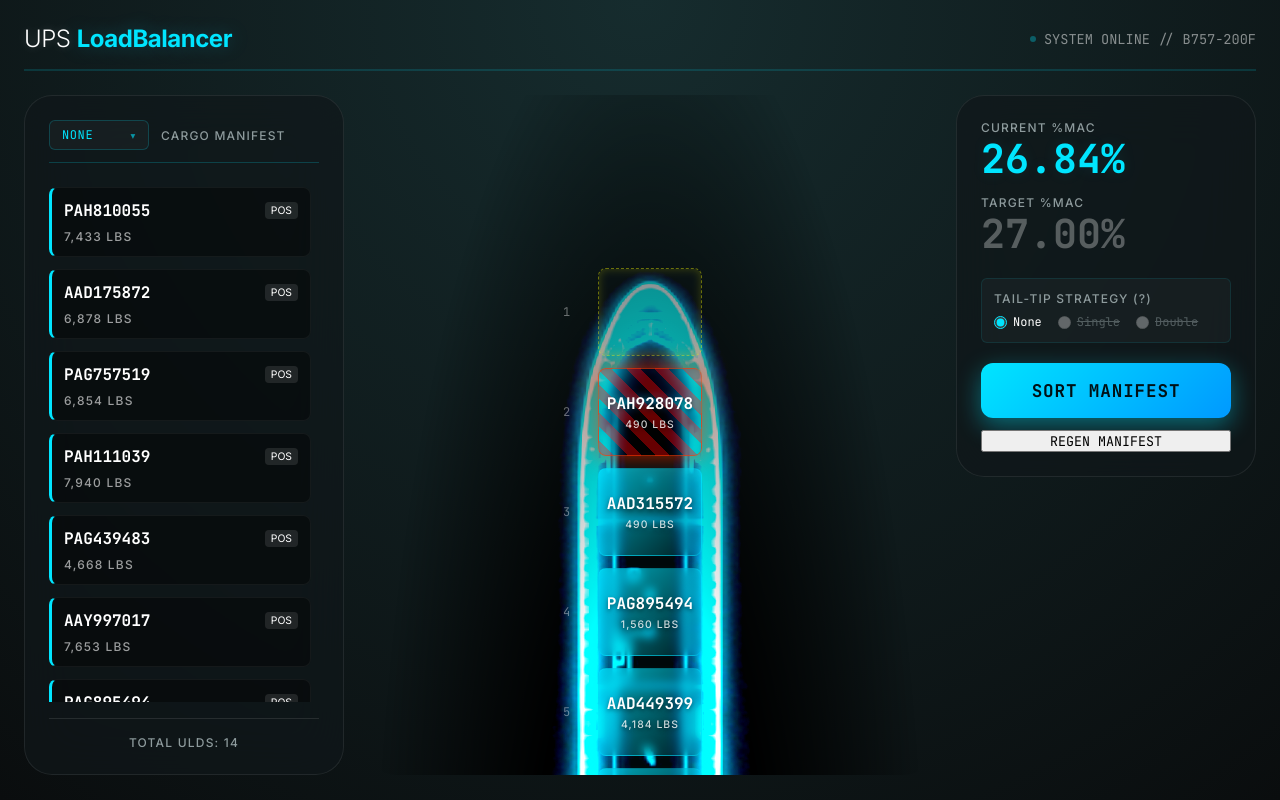
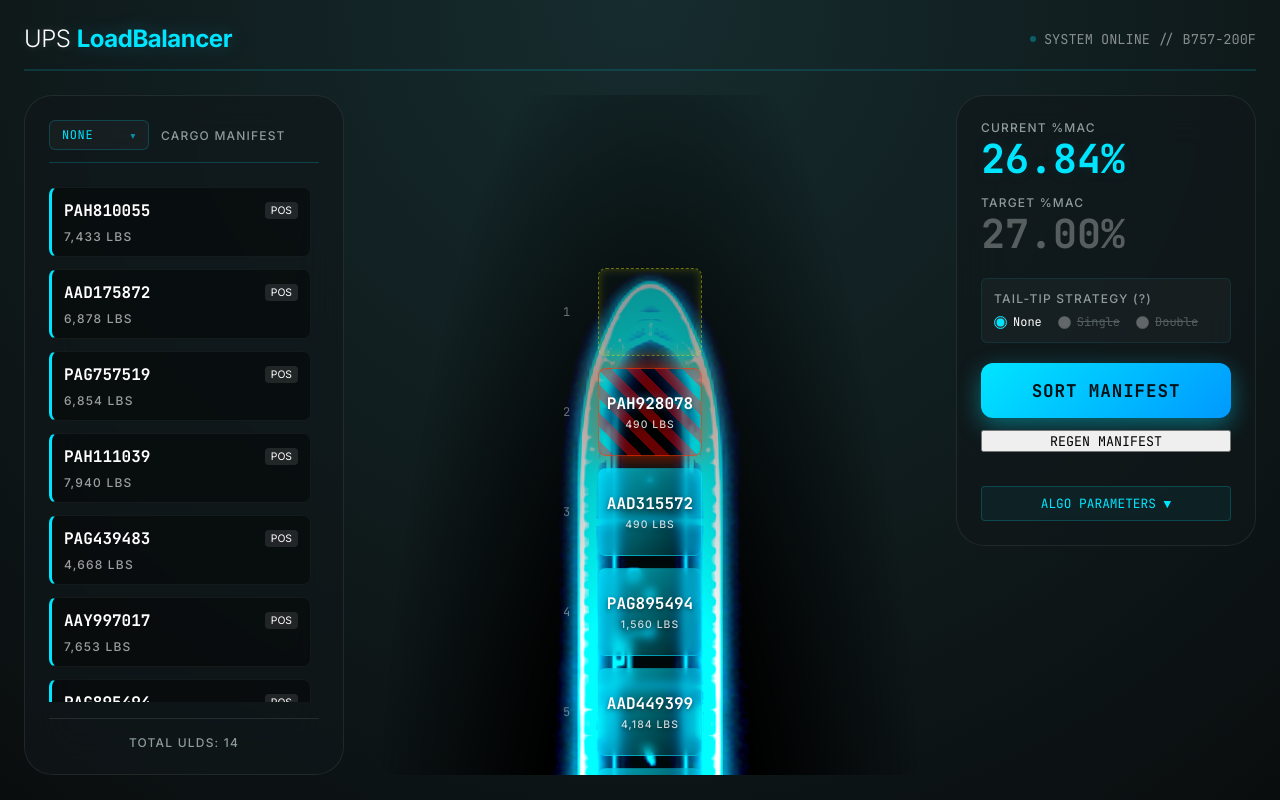
Before and after one commit to mmunro3318/ups-plane-loading, a React (Vite) app: page / in a window 1280 px wide. Both pictures are taken after a click on the element 335 px from the left and 361 px from the top of the page. Built offline with nearby package versions, Linux system fonts and the light colour scheme.

Commit message:
constrained position 1 as required unless tail-tip present (position 15 is also empty). added algo metaparemters form for user to tweak search algo, including a 'greedy seed' toggle to seed the initial load order as a greedy heaviest aft load

```diff
--- a/src/App.jsx
+++ b/src/App.jsx
@@ -5,7 +5,7 @@ import ManifestSidebar from './components/ManifestSidebar';
 import ControlPanel from './components/ControlPanel';
 import LandingPage from './components/LandingPage';
 import { generateEmptySlots, BOEING_757_SPECS } from './engine/planeData';
-import { optimizeLoadOrder } from './engine/optimizer';
+import { optimizeLoadOrder, randomizeLoadOrder } from './engine/optimizer';
 import { calculateMacPercent } from './engine/scoring';
 import { generateRandomManifest } from './engine/manifestGenerator';
 import './App.css';
@@ -24,6 +24,12 @@ function App() {
   const [macPercent, setMacPercent] = useState(null);
   const [bestScore, setBestScore] = useState(null);
   const [tailTipMode, setTailTipMode] = useState('none');
+  const [algoParams, setAlgoParams] = useState({
+    temperature: 100.0,
+    coolingRate: 0.995,
+    maxIterations: 10000,
+    greedySeed: true
+  });
 
   const handleSelectPlane = (planeId) => {
     setSelectedPlane(planeId);
@@ -115,11 +121,18 @@ function App() {
 
     // We run the optimizer async so we don't block the UI entirely
     setTimeout(() => {
+      let initialOrder = loadOrder;
+      if (!algoParams.greedySeed) {
+        initialOrder = randomizeLoadOrder(loadOrder, tailTipMode);
+      }
+
       const { bestOrder, bestScore } = optimizeLoadOrder(
-        loadOrder,
+        initialOrder,
         null, // progress callback not used sync
-        10000, // 10k iterations
-        tailTipMode
+        algoParams.maxIterations,
+        tailTipMode,
+        algoParams.temperature,
+        algoParams.coolingRate
       );
 
       setLoadOrder(bestOrder);
@@ -163,6 +176,8 @@ function App() {
             tailTipMode={tailTipMode}
             onTailTipChange={handleTailTipChange}
             manifest={manifest}
+            algoParams={algoParams}
+            setAlgoParams={setAlgoParams}
           />
         </section>
       </main>
--- a/src/components/ControlPanel.css
+++ b/src/components/ControlPanel.css
@@ -148,3 +148,80 @@
         box-shadow: inset 0 0 20px rgba(0, 229, 255, 0.3), 0 0 20px rgba(0, 229, 255, 0.2);
     }
 }
+
+/* Algo Parameters Section */
+.algo-params-section {
+    display: flex;
+    flex-direction: column;
+    gap: 8px;
+    margin-top: 10px;
+}
+
+.params-toggle-btn {
+    appearance: none;
+    border: 1px solid rgba(0, 229, 255, 0.2);
+    background: rgba(0, 229, 255, 0.05);
+    color: var(--color-primary-cyan);
+    font-size: 0.8rem;
+    padding: 8px;
+    border-radius: 4px;
+    cursor: pointer;
+    transition: all 0.2s;
+    text-align: center;
+}
+
+.params-toggle-btn:hover {
+    background: rgba(0, 229, 255, 0.1);
+}
+
+.params-card {
+    display: flex;
+    flex-direction: column;
+    gap: 12px;
+    padding: 16px;
+    background: rgba(0, 0, 0, 0.3);
+    border: 1px solid rgba(255, 255, 255, 0.1);
+    border-radius: 6px;
+}
+
+.param-group {
+    display: flex;
+    flex-direction: column;
+    gap: 6px;
+}
+
+.param-label {
+    font-size: 0.75rem;
+    color: var(--color-text-secondary);
+}
+
+.param-group input[type="range"] {
+    accent-color: var(--color-primary-cyan);
+    width: 100%;
+}
+
+.checkbox-group {
+    margin-top: 4px;
+}
+
+.reset-params-btn {
+    appearance: none;
+    border: 1px solid rgba(255, 179, 0, 0.5);
+    background: transparent;
+    color: #FFB300;
+    font-size: 0.75rem;
+    padding: 8px;
+    border-radius: 4px;
+    cursor: pointer;
+    margin-top: 8px;
+    transition: all 0.2s;
+}
+
+.reset-params-btn:hover {
+    background: rgba(255, 179, 0, 0.1);
+}
+
+.reset-params-btn:disabled {
+    opacity: 0.5;
+    cursor: not-allowed;
+}
--- a/src/components/ControlPanel.jsx
+++ b/src/components/ControlPanel.jsx
@@ -1,9 +1,10 @@
 // src/components/ControlPanel.jsx
-import React from 'react';
+import React, { useState } from 'react';
 import { BOEING_757_SPECS } from '../engine/planeData';
 import './ControlPanel.css';
 
-export default function ControlPanel({ onSort, onRegenerate, isSorting, currentScore, macPercent, tailTipMode, onTailTipChange, manifest }) {
+export default function ControlPanel({ onSort, onRegenerate, isSorting, currentScore, macPercent, tailTipMode, onTailTipChange, manifest, algoParams, setAlgoParams }) {
+    const [isParamsOpen, setIsParamsOpen] = useState(false);
     // Determine the color of the score based on how close it is to the optimal MAC
     const deviation = Math.abs(BOEING_757_SPECS.optimalAftCog - macPercent);
     let scoreColorClass = "score-good";
@@ -69,6 +70,73 @@ export default function ControlPanel({ onSort, onRegenerate, isSorting, currentS
                     REGEN MANIFEST
                 </button>
             </div>
+
+            <div className="algo-params-section">
+                <button
+                    className="params-toggle-btn mono-text"
+                    onClick={() => setIsParamsOpen(!isParamsOpen)}
+                >
+                    ALGO PARAMETERS {isParamsOpen ? '▲' : '▼'}
+                </button>
+                {isParamsOpen && algoParams && (
+                    <div className="params-card">
+                        <div className="param-group">
+                            <label className="param-label mono-text" title="Initial Temperature: Higher means it will explore more and accept worse states initially.">
+                                Temp: {algoParams.temperature}
+                            </label>
+                            <input
+                                type="range"
+                                min="1" max="500" step="1"
+                                value={algoParams.temperature}
+                                onChange={(e) => setAlgoParams({ ...algoParams, temperature: parseFloat(e.target.value) })}
+                                disabled={isSorting}
+                            />
+                        </div>
+                        <div className="param-group">
+                            <label className="param-label mono-text" title="Cooling Rate: How fast it drops temperature. Closer to 1 cools slower (longer search).">
+                                Cool Rate: {algoParams.coolingRate}
+                            </label>
+                            <input
+                                type="range"
+                                min="0.8" max="0.999" step="0.001"
+                                value={algoParams.coolingRate}
+                                onChange={(e) => setAlgoParams({ ...algoParams, coolingRate: parseFloat(e.target.value) })}
+                                disabled={isSorting}
+                            />
+                        </div>
+                        <div className="param-group">
+                            <label className="param-label mono-text" title="Max Iterations: Maximum number of swaps it will attempt.">
+                                Iters: {algoParams.maxIterations}
+                            </label>
+                            <input
+                                type="range"
+                                min="1000" max="50000" step="1000"
+                                value={algoParams.maxIterations}
+                                onChange={(e) => setAlgoParams({ ...algoParams, maxIterations: parseInt(e.target.value) })}
+                                disabled={isSorting}
+                            />
+                        </div>
+                        <div className="param-group checkbox-group">
+                            <label className="radio-label">
+                                <input
+                                    type="checkbox"
+                                    checked={algoParams.greedySeed}
+                                    onChange={(e) => setAlgoParams({ ...algoParams, greedySeed: e.target.checked })}
+                                    disabled={isSorting}
+                                />
+                                <span className="mono-text" title="Greedy Seed: Starts sorting from a heuristic rather than a random layout.">Greedy Seed</span>
+                            </label>
+                        </div>
+                        <button
+                            className="reset-params-btn mono-text"
+                            onClick={() => setAlgoParams({ temperature: 100.0, coolingRate: 0.995, maxIterations: 10000, greedySeed: true })}
+                            disabled={isSorting}
+                        >
+                            RESET PARAMETERS
+                        </button>
+                    </div>
+                )}
+            </div>
         </div>
     );
 }
--- a/src/engine/optimizer.js
+++ b/src/engine/optimizer.js
@@ -34,7 +34,27 @@ function generateNeighbor(currentOrder, lockedPositions = []) {
     return nextOrder;
 }
 
-export function optimizeLoadOrder(initialLoadOrder, onProgress, maxIterations = 5000, tailTipMode = 'none') {
+export function randomizeLoadOrder(initialLoadOrder, tailTipMode = 'none') {
+    let currentOrder = copyLoadOrder(initialLoadOrder);
+
+    // Determine locked positions based on tailTipMode
+    let lockedPositions = [];
+    const numVoids = currentOrder.filter(slot => !slot.uld).length;
+
+    if (tailTipMode === 'single' && numVoids >= BOEING_757_SPECS.tailTipConfig.single.minVoidsRequired) {
+        lockedPositions = BOEING_757_SPECS.tailTipConfig.single.forceVoidPositions;
+    } else if (tailTipMode === 'double' && numVoids >= BOEING_757_SPECS.tailTipConfig.double.minVoidsRequired) {
+        lockedPositions = BOEING_757_SPECS.tailTipConfig.double.forceVoidPositions;
+    }
+
+    // Perform enough valid random swaps to scramble the order
+    for (let i = 0; i < 50; i++) {
+        currentOrder = generateNeighbor(currentOrder, lockedPositions);
+    }
+    return currentOrder;
+}
+
+export function optimizeLoadOrder(initialLoadOrder, onProgress, maxIterations = 5000, tailTipMode = 'none', initialTemperature = 100.0, coolingRate = 0.995) {
     let currentOrder = copyLoadOrder(initialLoadOrder);
 
     // Determine locked positions based on tailTipMode
@@ -52,8 +72,7 @@ export function optimizeLoadOrder(initialLoadOrder, onProgress, maxIterations =
     let bestOrder = copyLoadOrder(currentOrder);
     let bestScore = currentScore;
 
-    let temperature = 100.0;
-    const coolingRate = 0.995;
+    let temperature = initialTemperature;
 
     for (let iter = 0; iter < maxIterations; iter++) {
         const neighbor = generateNeighbor(currentOrder, lockedPositions);
--- a/src/engine/scoring.js
+++ b/src/engine/scoring.js
@@ -84,6 +84,14 @@ export function scoreLoadOrder(loadOrder) {
 
     // --- TIPPING PREVENTION CONSTRAINTS ---
 
+    // 0. Position 1 Dependency on Position 15 (Tail-Tip Protection)
+    const pos1Slot = loadOrder.find(s => s.positionId === 1);
+    const pos15Slot = loadOrder.find(s => s.positionId === 15);
+    if (pos1Slot && !pos1Slot.uld && pos15Slot && pos15Slot.uld) {
+        // Massive penalty to ensure optimizer rejects leaving pos 1 empty if pos 15 has cargo
+        penalty += 50000;
+    }
+
     // 1. Cumulative Aft Limits (from planeData poster limits)
     if (BOEING_757_SPECS.cumulativeAftLimits) {
         BOEING_757_SPECS.cumulativeAftLimits.forEach(limit => {
@@ -147,6 +155,11 @@ export function isLoadOrderValid(loadOrder) {
         }
     }
 
+    // Position 1 vs 15 rule
+    const pos1Slot = loadOrder.find(s => s.positionId === 1);
+    const pos15Slot = loadOrder.find(s => s.positionId === 15);
+    if (pos1Slot && !pos1Slot.uld && pos15Slot && pos15Slot.uld) return false;
+
     const macPercent = calculateMacPercent(loadOrder);
     if (macPercent < BOEING_757_SPECS.safeEnvelopePercent.min || macPercent > BOEING_757_SPECS.safeEnvelopePercent.max) {
         return false;
```
